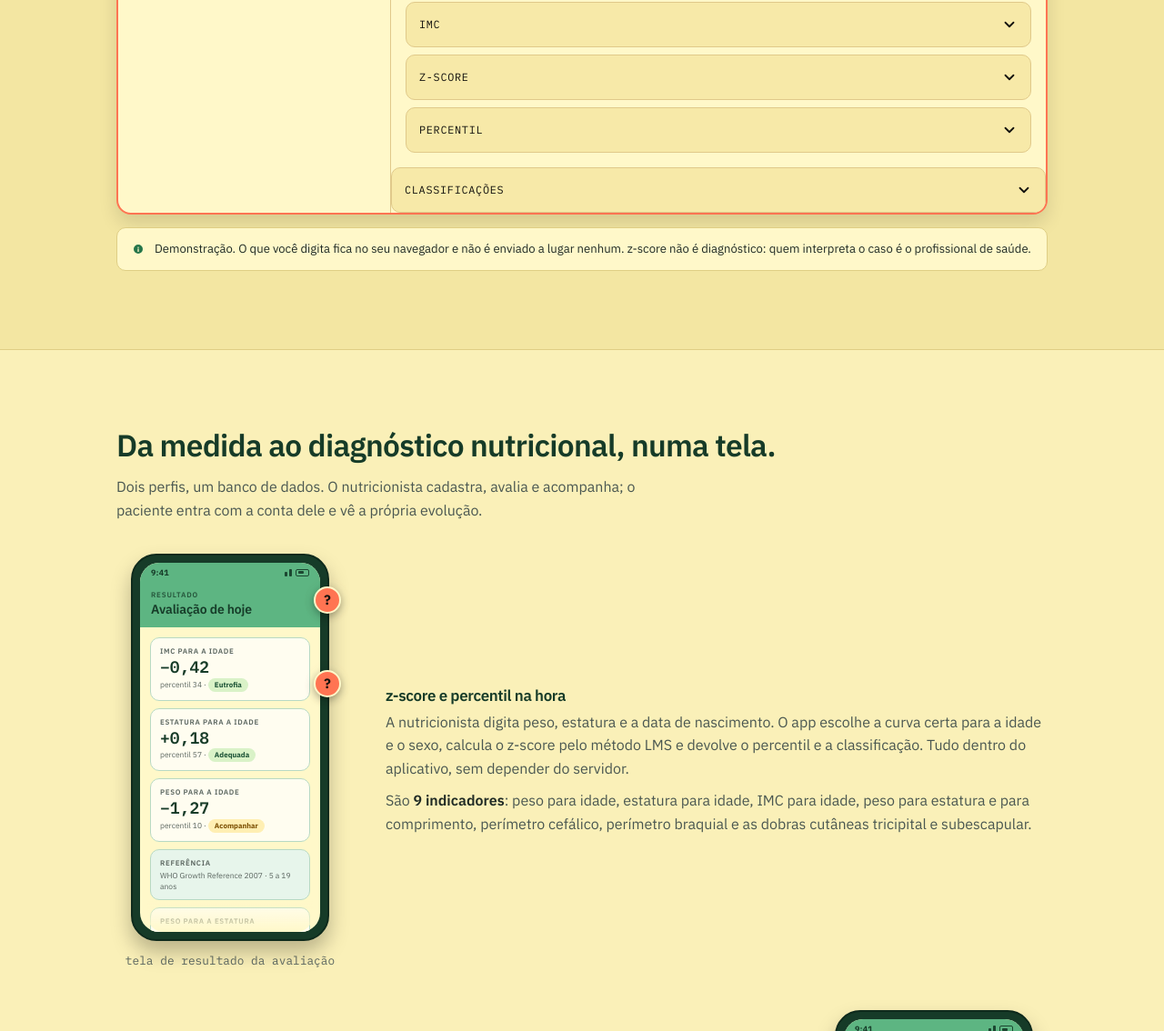
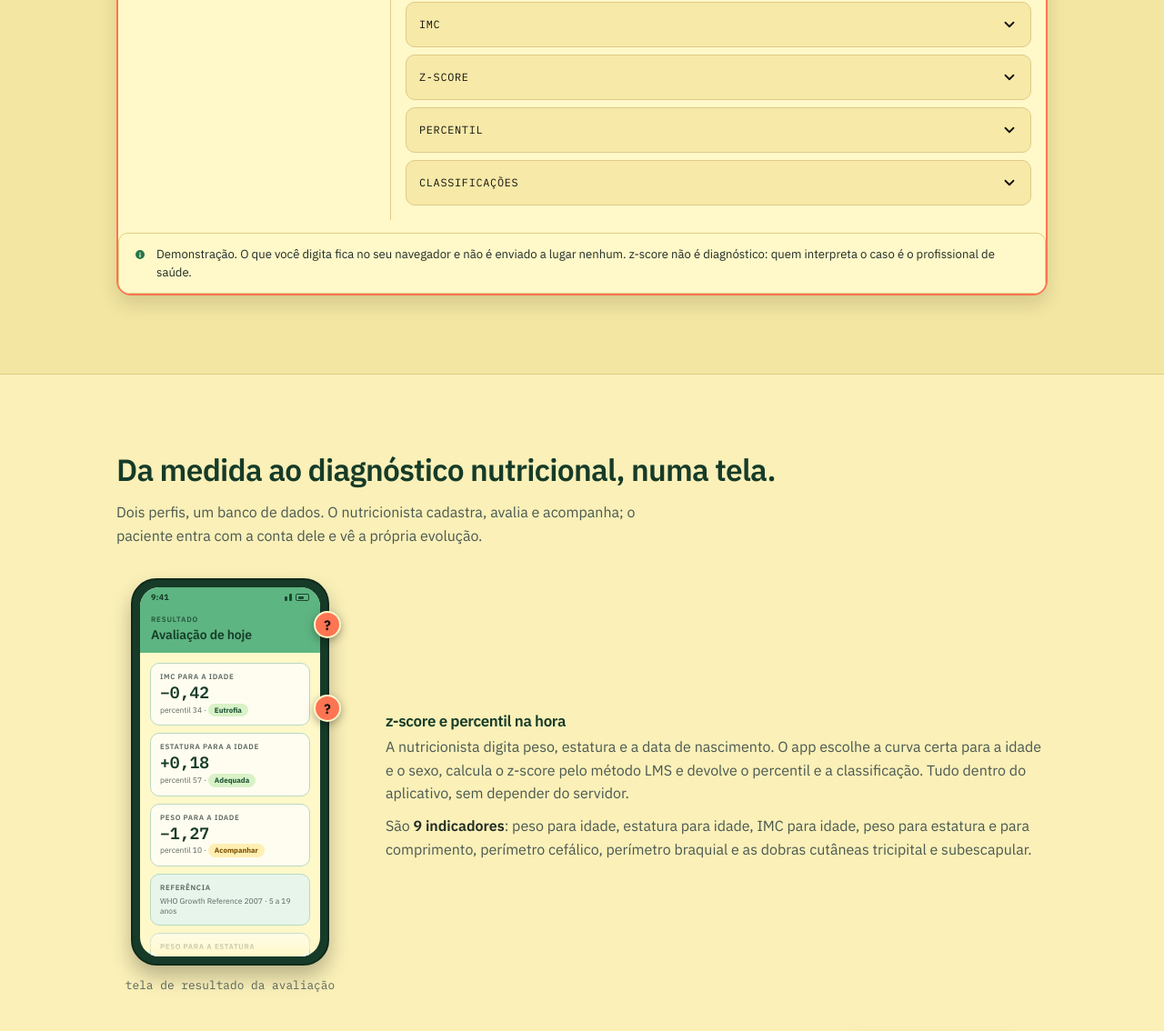
Before and after one commit to healthplus-web/healthplus-web.github.io, a plain HTML site: page index.html in a window 1280 px wide. Shown: the part 1707-2841 px from the top of the page at 91% size. Drawn offline with Linux system fonts and the light colour scheme; no server answers.

Commit message:
Classificacoes dentro do .explica, e as duas faixas com o mesmo peso
O quarto acordeao estava FORA do .explica: eu fechei a div cedo demais
quando inseri o item, e por isso ele ia de ponta a ponta do painel
enquanto os outros tres ficavam recuados. Agora os quatro sao irmaos.
Medido: todos em x=446, largura 633, altura 50.

O conteudo dizia 'De 5 a 19 anos a OMS usa estas' e tratava a faixa de
0 a 5 como nota de rodape — o Bruno apontou que isso tira credibilidade
justo na idade em que o app mais e usado. Agora sao duas tabelas com o
mesmo peso, cada uma com seu titulo e seus seis niveis, e uma frase
dizendo que a diferenca entre elas esta so no topo: de 0 a 5 anos a OMS
chama de 'risco de sobrepeso' o que de 5 a 19 ja e 'sobrepeso'.

```diff
--- a/assets/estilo.css
+++ b/assets/estilo.css
@@ -1539,7 +1539,14 @@ footer a{color:var(--creme);text-decoration:underline;text-underline-offset:3px}
 }
 .v-significado[hidden]{display:none}
 
-.faixas{list-style:none;margin:8px 0;padding:0;display:grid;gap:5px}
+/* As duas tabelas da OMS entram com o mesmo peso: a de 0 a 5 anos
+   nao e nota de rodape da outra. */
+.faixas-titulo{
+  margin:12px 0 6px!important;
+  font-family:var(--mono);font-size:.72rem;letter-spacing:.08em;
+  text-transform:uppercase;color:var(--calc-fraco);
+}
+.faixas{list-style:none;margin:0 0 4px;padding:0;display:grid;gap:5px}
 .faixas li{
   display:flex;flex-wrap:wrap;gap:4px 10px;align-items:baseline;
   padding:7px 10px;border-radius:8px;
--- a/index.html
+++ b/index.html
@@ -16,7 +16,7 @@
 <link rel="preconnect" href="https://fonts.googleapis.com">
 <link rel="preconnect" href="https://fonts.gstatic.com" crossorigin>
 <link href="https://fonts.googleapis.com/css2?family=IBM+Plex+Sans:wght@400;500;600;700&family=IBM+Plex+Mono:wght@400;500;600&display=swap" rel="stylesheet">
-<link rel="stylesheet" href="assets/estilo.css?v=7ar3h">
+<link rel="stylesheet" href="assets/estilo.css?v=7np5d">
 </head>
 <body>
 
@@ -251,29 +251,38 @@
                    que este. Sai direto do z-score, pela curva normal.</p>
               </div></div>
             </div>
-          </div>
-
             <div class="expl">
               <button class="expl__botao" type="button" aria-expanded="false">
                 <span class="termo">Classificações</span>
                 <svg viewBox="0 0 24 24" fill="none" stroke="currentColor" stroke-width="2.4" stroke-linecap="round" stroke-linejoin="round" aria-hidden="true"><path d="M6 9l6 6 6-6"/></svg>
               </button>
               <div class="expl__corpo"><div>
-                <p>O nome que aparece no selo vem da faixa em que o z-score
-                   caiu. De 5 a 19 anos a OMS usa estas:</p>
+                <p>O nome no selo vem da faixa em que o z-score caiu. A OMS
+                   publica duas tabelas, uma para cada idade, e a diferença
+                   entre elas está só no topo.</p>
+                <p class="faixas-titulo">De 0 a 5 anos</p>
                 <ul class="faixas">
                   <li><b>Magreza acentuada</b><span>abaixo de −3</span></li>
                   <li><b>Magreza</b><span>de −3 a −2</span></li>
-                  <li><b>Eutrofia</b><span>de −2 a +1 · peso adequado para a idade</span></li>
+                  <li><b>Eutrofia</b><span>de −2 a +1</span></li>
+                  <li><b>Risco de sobrepeso</b><span>de +1 a +2</span></li>
+                  <li><b>Sobrepeso</b><span>de +2 a +3</span></li>
+                  <li><b>Obesidade</b><span>acima de +3</span></li>
+                </ul>
+                <p class="faixas-titulo">De 5 a 19 anos</p>
+                <ul class="faixas">
+                  <li><b>Magreza acentuada</b><span>abaixo de −3</span></li>
+                  <li><b>Magreza</b><span>de −3 a −2</span></li>
+                  <li><b>Eutrofia</b><span>de −2 a +1</span></li>
                   <li><b>Sobrepeso</b><span>de +1 a +2</span></li>
                   <li><b>Obesidade</b><span>de +2 a +3</span></li>
                   <li><b>Obesidade grave</b><span>acima de +3</span></li>
                 </ul>
-                <p>Até 5 anos muda uma faixa: entre +1 e +2 a OMS chama de
-                   <b>risco de sobrepeso</b>, e sobrepeso só começa em +2.</p>
-                <p>Acima de 19 anos não há curva, e vale a tabela de IMC para
-                   adultos: eutrofia de 18,5 a 25, sobrepeso até 30 e
-                   obesidade daí para cima.</p>
+                <p><b>Eutrofia</b> é o resultado esperado nas duas: peso
+                   adequado para a idade.</p>
+                <p>Acima de 19 anos não existe curva de crescimento, e vale a
+                   tabela de IMC para adultos: eutrofia de 18,5 a 25,
+                   sobrepeso até 30 e obesidade daí para cima.</p>
               </div></div>
             </div>
           </div>
@@ -947,7 +956,7 @@
 </dialog>
 
 
-<script src="assets/oms-imc.js?v=7ar3h"></script>
-<script src="assets/app.js?v=7ar3h" defer></script>
+<script src="assets/oms-imc.js?v=7np5d"></script>
+<script src="assets/app.js?v=7np5d" defer></script>
 </body>
 </html>
```
